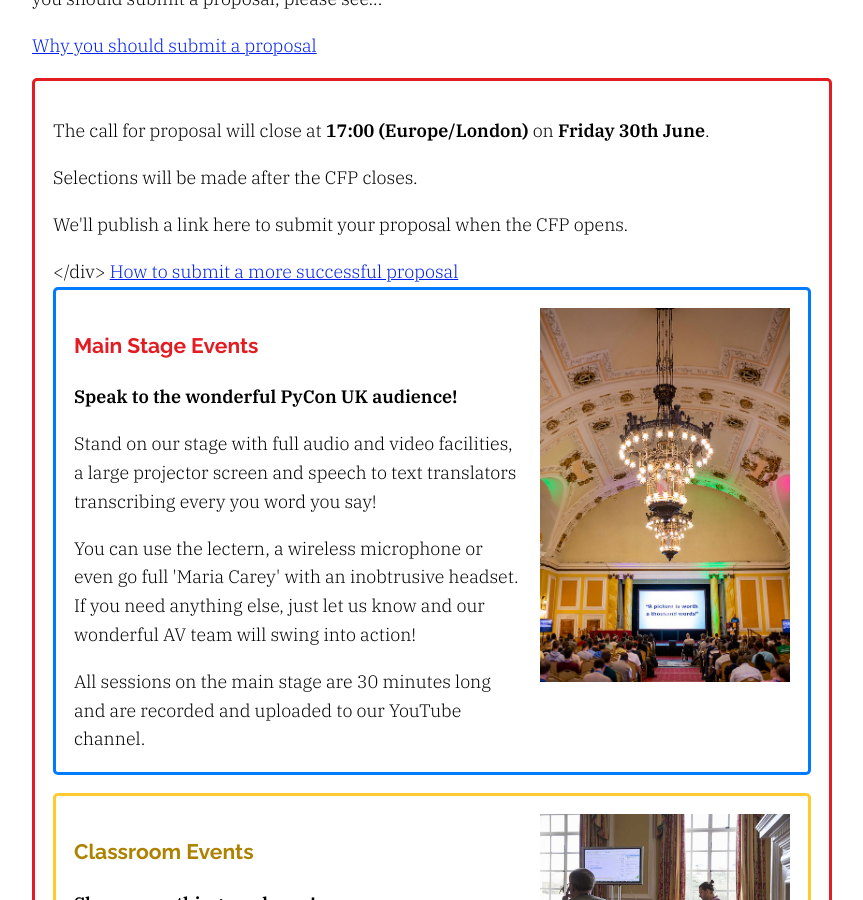
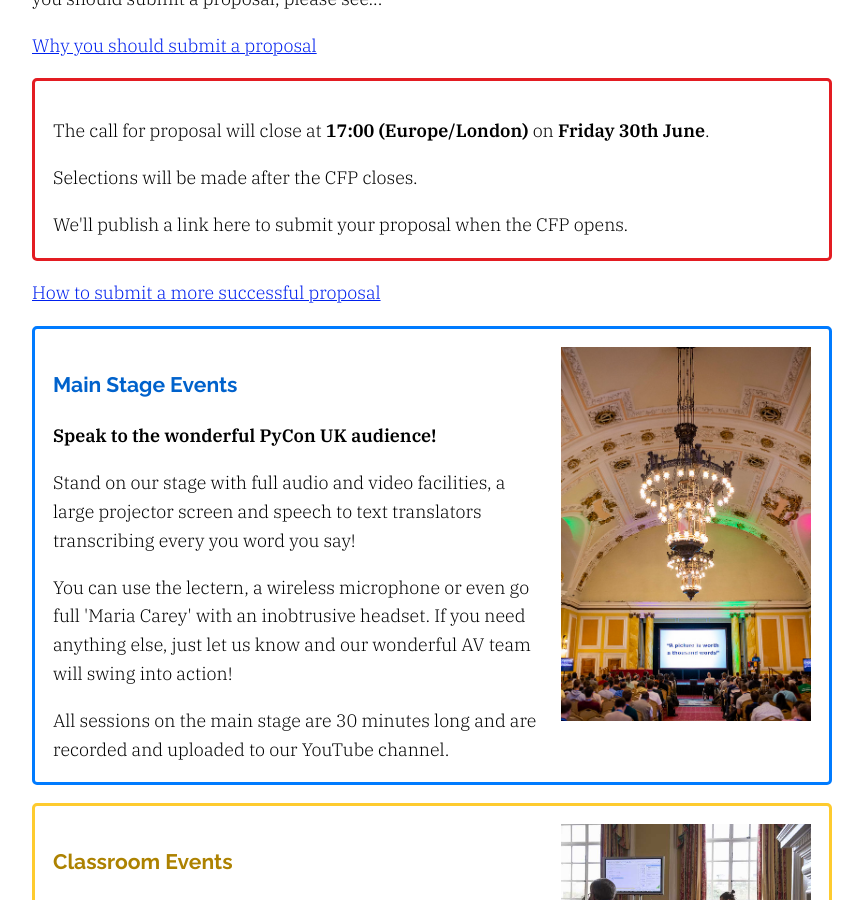
Before and after one commit to gma/2025.pyconuk.org, a Jekyll site: the page built from src/call-for-proposals.md, in a window 1280 px wide and 900 px high, scrolled down 465 px. Shown: the whole window, without its empty margins (208-1071 px from the left). Built offline with Jekyll 4.4.1, drawn with Linux system fonts in a browser that asks for light colours.

Commit message:
Fix closing tag

```diff
--- a/src/call-for-proposals.md
+++ b/src/call-for-proposals.md
@@ -10,7 +10,7 @@ title: Call for Proposals
 <a href="/call-for-proposals/why-you-should-submit-proposal/">Why you should submit a proposal</a>
 
 <div class="box box_red">
-  <p>The call for proposal will close at <strong>17:00 (Europe/London)</strong> on <strong>Friday 30th June</strong>.
+  <p>The call for proposal will close at <strong>17:00 (Europe/London)</strong> on <strong>Friday 30th June</strong>.</p>
   <p>Selections will be made after the CFP closes.</p>
   <p>We'll publish a link here to submit your proposal when the CFP opens.</p>
 </div>
```
